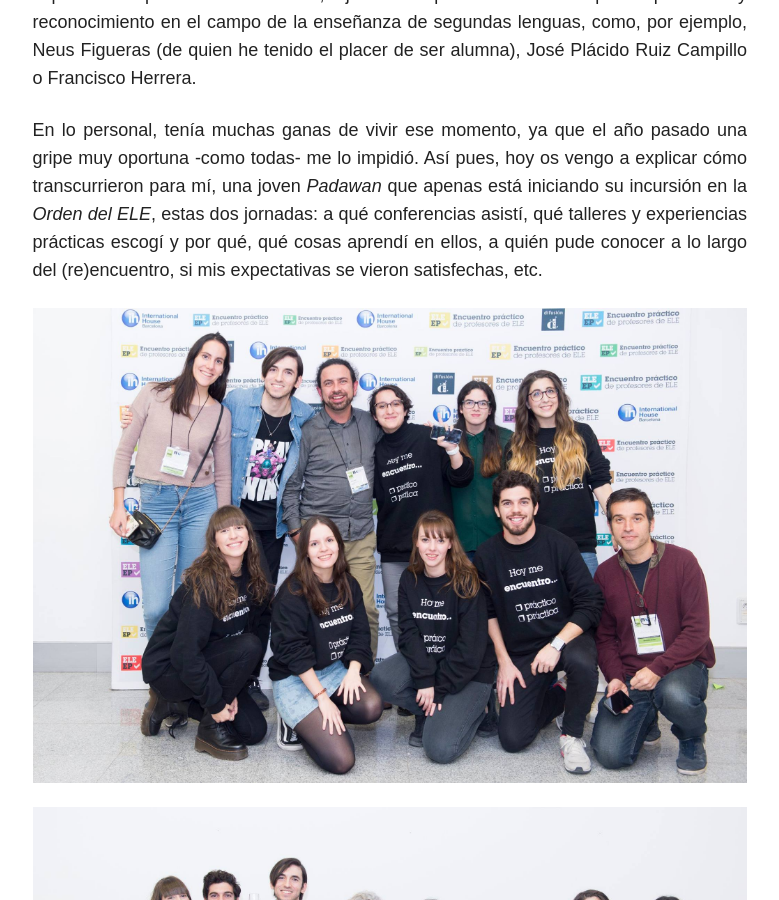
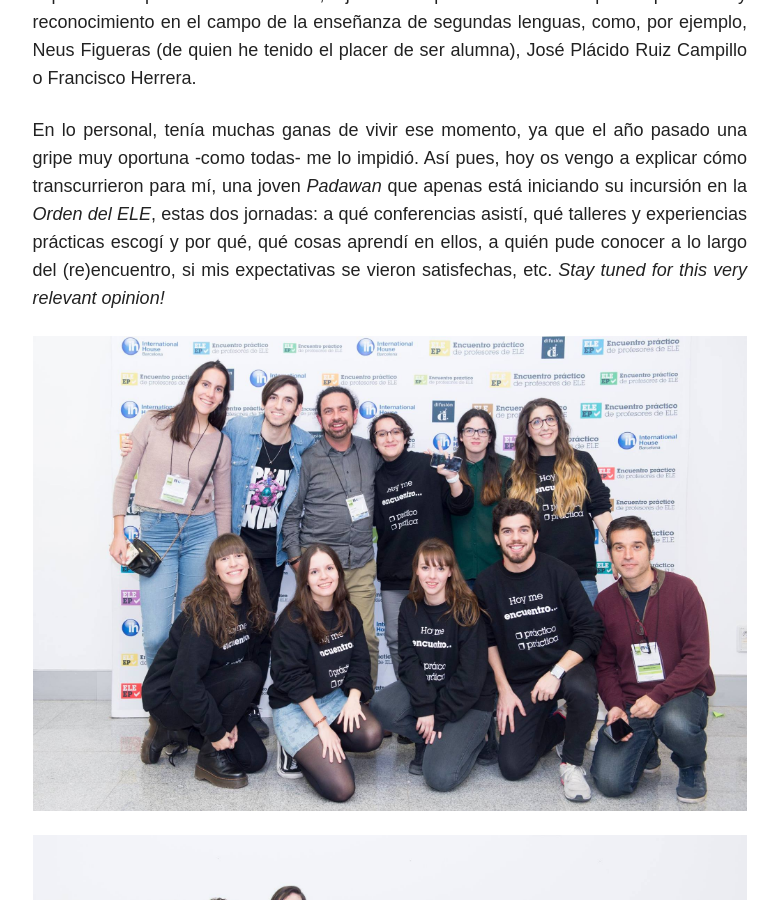
Before and after one commit to immalopez/immalopez.github.io, a Jekyll site: the page built from _posts/blog/2018-12-27-yo-una-joven-padawan.md, in a window 1280 px wide and 900 px high, scrolled down 788 px. Shown: the whole window, without its empty margins (347-1126 px from the left). Built offline with Jekyll 4.4.1, drawn with Linux system fonts in a browser that asks for light colours; nearby versions of some CDN libraries; comment, search, counter and statistics services are not loaded.

Commit message:
Update 2018-12-27-yo-una-joven-padawan.md

```diff
--- a/_posts/blog/2018-12-27-yo-una-joven-padawan.md
+++ b/_posts/blog/2018-12-27-yo-una-joven-padawan.md
@@ -13,7 +13,7 @@
 
 Los pasados 21 y 22 de diciembre tuve la oportunidad de participar, en calidad de estudiante del <a href=" https://www.ub.edu/portal/web/educacion/masteres-universitarios/-/ensenyament/detallEnsenyament/1060507" target="_blank">Máster de Formación de Profesores de Español como Lengua Extranjera</a> coordinado por la Universidad de Barcelona y la Universidad Pompeu Fabra, por un lado, y de becaria en la <a href="https://www.difusion.com" target="_blank">editorial Difusión</a> (Centro de Investigación y Publicaciones de Idiomas), por el otro, en la organización y realización del <a href="https://www.encuentro-practico.com" target="_blank">**XXVII Encuentro práctico de profesores de ELE en Barcelona**</a>. Tratándose del mayor evento de formación de sus características en Europa, en él se ofrecen a los asistentes conferencias, talleres y experiencias prácticas interactivos, ejecutados por voces con amplia experiencia y reconocimiento en el campo de la enseñanza de segundas lenguas, como, por ejemplo, Neus Figueras (de quien he tenido el placer de ser alumna), José Plácido Ruiz Campillo o Francisco Herrera.
 
-En lo personal, tenía muchas ganas de vivir ese momento, ya que el año pasado una gripe muy oportuna -como todas- me lo impidió. Así pues, hoy os vengo a explicar cómo transcurrieron para mí, una joven _Padawan_ que apenas está iniciando su incursión en la _Orden del ELE_, estas dos jornadas: a qué conferencias asistí, qué talleres y experiencias prácticas escogí y por qué, qué cosas aprendí en ellos, a quién pude conocer a lo largo del (re)encuentro, si mis expectativas se vieron satisfechas, etc.
+En lo personal, tenía muchas ganas de vivir ese momento, ya que el año pasado una gripe muy oportuna -como todas- me lo impidió. Así pues, hoy os vengo a explicar cómo transcurrieron para mí, una joven _Padawan_ que apenas está iniciando su incursión en la _Orden del ELE_, estas dos jornadas: a qué conferencias asistí, qué talleres y experiencias prácticas escogí y por qué, qué cosas aprendí en ellos, a quién pude conocer a lo largo del (re)encuentro, si mis expectativas se vieron satisfechas, etc. _Stay tuned for this very relevant opinion!_
 
 ![Primera foto grupal](/images/49762984_2075649652458469_5946944892092547072_o.jpg)
 
```
